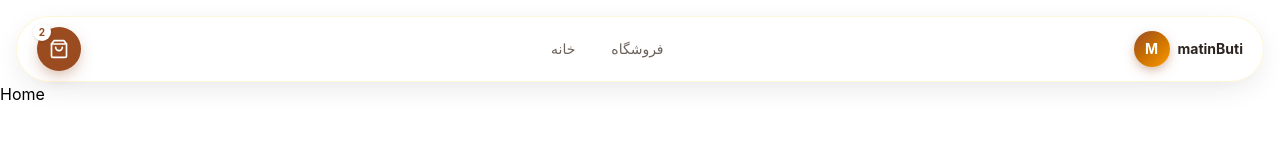
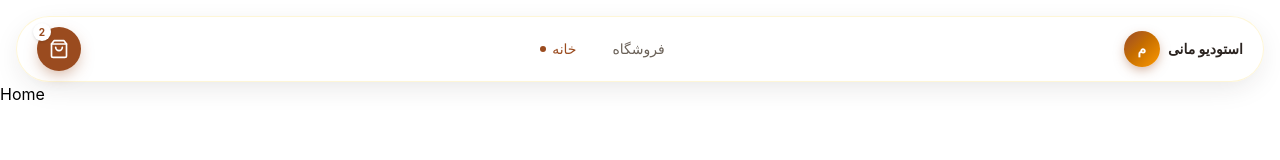
Before and after one commit to mmatinMobini/matin_rr_shop, a React (Vite) app: page / in a window 1280 px wide. Shown: the top 160 px of the page. Built offline with nearby package versions, Linux system fonts and the light colour scheme.

Commit message:
fixing some proble in navbar such not showing the mark of the page we in at first apperence

```diff
--- a/src/components/navbar/Navbar.tsx
+++ b/src/components/navbar/Navbar.tsx
@@ -1,16 +1,17 @@
 import React, { useState } from 'react'
-import { Link } from 'react-router-dom'
-
-import Container from '../../components/container/Container'
+import { Link, useLocation } from 'react-router-dom'
+import Container from '../container/Container'
 
 function Navbar() {
   const [isOpen, setIsOpen] = useState(false)
-  const [active, setActive] = useState('/store')
+  const location = useLocation()
 
   const navLinks = [
     { to: '/', label: 'خانه' },
     { to: '/Store', label: 'فروشگاه' },
   ]
+
+  const isActivePath = (path: string) => location.pathname === path
 
   return (
     <div className="sticky top-0 z-50 px-3 pt-3 sm:px-4 sm:pt-4">
@@ -30,22 +31,21 @@ function Navbar() {
             {/* نشان برند */}
             <Link to="/" className="flex items-center gap-2 shrink-0">
               <span className="w-9 h-9 rounded-full bg-gradient-to-br from-[#9a4b1f] to-amber-500 flex items-center justify-center text-white text-sm font-bold shadow-[0_4px_12px_-2px_rgba(154,75,31,0.5)]">
-                M
+                م
               </span>
               <span className="hidden sm:block text-sm font-bold text-[#2b2420]">
-                matinButi
+                استودیو مانی
               </span>
             </Link>
 
-            {/* لینک‌های دسکتاپ — با اندیکاتور نقطه‌ای */}
+            {/* لینک‌های دسکتاپ */}
             <ul className="hidden md:flex items-center gap-1">
               {navLinks.map((link) => {
-                const isActive = active === link.to
+                const isActive = isActivePath(link.to)
                 return (
                   <li key={link.to}>
                     <Link
                       to={link.to}
-                      onClick={() => setActive(link.to)}
                       className={`
                         relative flex items-center gap-1.5 px-4 py-2 rounded-full text-sm font-medium
                         transition-colors duration-200
@@ -62,8 +62,6 @@ function Navbar() {
 
             {/* اکشن‌ها */}
             <div className="flex items-center gap-2">
-
-              {/* دکمه سبد خرید */}
               <button
                 className="
                   relative w-11 h-11 flex items-center justify-center rounded-full
@@ -93,7 +91,6 @@ function Navbar() {
                 </span>
               </button>
 
-              {/* دکمه همبرگری موبایل */}
               <button
                 onClick={() => setIsOpen(!isOpen)}
                 className="
@@ -105,11 +102,10 @@ function Navbar() {
                 aria-label="باز و بسته کردن منو"
               >
                 <svg
-                  xmlns="http://www.w3.or
-
-g/2000/svg"
+                  xmlns="http://www.w3.org/2000/svg"
                   className="w-5 h-5"
                   viewBox="0 0 24 24"
+
 fill="none"
                   stroke="currentColor"
                   strokeWidth="2"
@@ -128,7 +124,7 @@ g/2000/svg"
         </nav>
       </Container>
 
-      {/* منوی موبایل — کارت شناور جدا */}
+      {/* منوی موبایل */}
       <div
         className={`md:hidden overflow-hidden transition-all duration-300 ease-in-out ${
           isOpen ? 'max-h-40 opacity-100 mt-2' : 'max-h-0 opacity-0 mt-0'
@@ -137,20 +133,22 @@ g/2000/svg"
         <Container>
           <div className="bg-white/90 backdrop-blur-xl border border-amber-100/70 rounded-3xl shadow-[0_12px_28px_-8px_rgba(43,36,32,0.15)] p-2">
             <ul className="flex flex-col gap-1">
-              {navLinks.map((link) => (
+              {navLinks.map((link) => {
+                const isActive = isActivePath(link.to)
+                return (
                   <li key={link.to}>
                     <Link
                       to={link.to}
-                    onClick={() => {
-                      setActive(link.to)
-                      setIsOpen(false)
-                    }}
-                    className="block px-4 py-3 rounded-2xl text-sm font-medium text-[#6b6259] hover:bg-[#f7f3ee] hover:text-[#9a4b1f] transition-colors duration-200"
+                      onClick={() => setIsOpen(false)}
+                      className={`block px-4 py-3 rounded-2xl text-sm font-medium transition-colors duration-200 ${
+                        isActive ? 'bg-[#f7f3ee] text-[#9a4b1f]' : 'text-[#6b6259] hover:bg-[#f7f3ee] hover:text-[#9a4b1f]'
+                      }`}
                     >
                       {link.label}
                     </Link>
                   </li>
-              ))}
+                )
+              })}
             </ul>
           </div>
         </Container>
```
Lines whose indentation alone changed are shown as unchanged.
